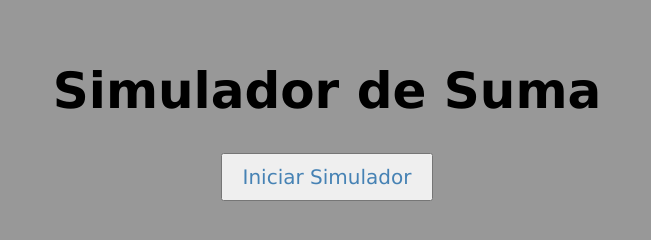
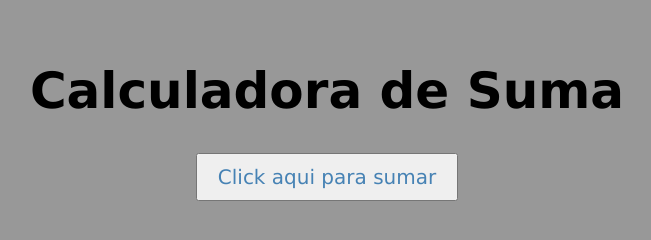
Before and after one commit to rbkfranco/segundapreentrega, a plain HTML site: page index.html in a window 1280 px wide. Shown: the whole page, without its empty margins (313-964 px from the left). Drawn offline with Linux system fonts and the light colour scheme.

Commit message:
Segundos cambios

```diff
--- a/index.html
+++ b/index.html
@@ -5,8 +5,8 @@
     <link rel="stylesheet" type="text/css" href="style.css">
 </head>
 <body>
-    <h1>Simulador de Suma</h1>
-    <button onclick="iniciarSimulador()">Iniciar Simulador</button>
+    <h1>Calculadora de Suma</h1>
+    <button onclick="iniciarSimulador()">Click aqui para sumar</button>
 
     <script src="script.js"></script>
 </body>
```
